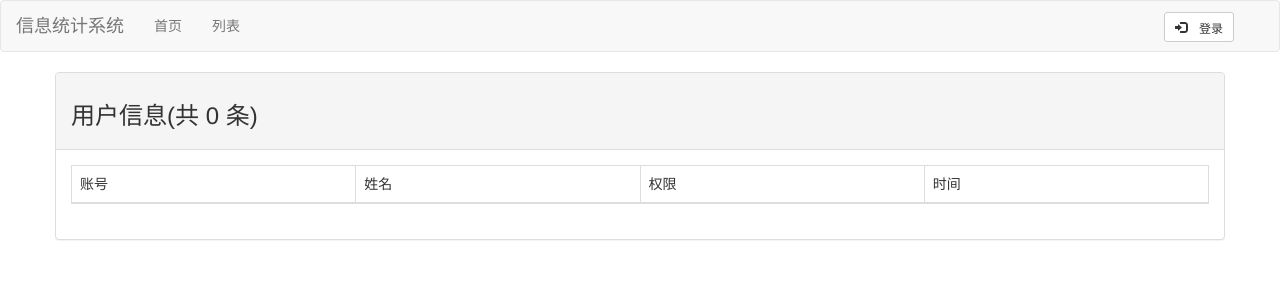
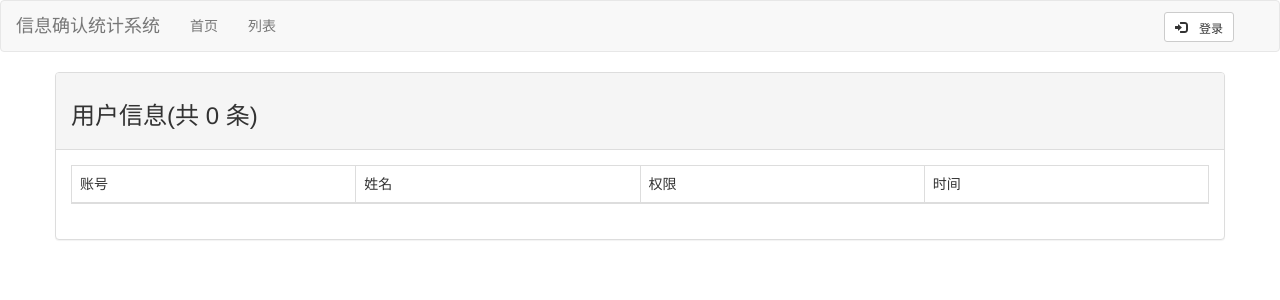
Before and after one commit to Jiubei0408/uploadSystem, a Flask app: page /lists in a window 1280 px wide. Shown: the top 300 px of the page. Run offline with Flask 2, Linux system fonts and the light colour scheme; the visitor is signed in with stand-in values (Sample User, id 1); data comes from the database, SQL or seed files in the repository; parts of the project's set-up code (start-up, migrations or seed data) failed here and were passed over; some libraries are stand-ins or nearby versions.

Commit message:
修改标题

```diff
--- a/templates/index.html
+++ b/templates/index.html
@@ -1,5 +1,5 @@
 {% extends "template.html" %}
-{% block title %}信息收集系统{% endblock %}
+{% block title %}信息确认统计系统{% endblock %}
 {% block page_content %}
     <!-- 模态框（Modal） -->
     <div class="modal fade" id="appendForm" tabindex="-1" role="dialog" aria-labelledby="myModalLabel"
--- a/templates/list.html
+++ b/templates/list.html
@@ -1,6 +1,6 @@
 {% extends "template.html" %}
 {% block title %}
-    信息列表
+    信息确认统计系统-用户列表
 {% endblock %}
 {% block page_content %}
     <div class="row">
--- a/templates/login.html
+++ b/templates/login.html
@@ -1,5 +1,5 @@
 {% extends "template.html" %}
-{% block title %}信息上传{% endblock %}
+{% block title %}信息确认统计系统-登录{% endblock %}
 {% block page_content %}
     <div class="col-lg-6 col-lg-offset-3">
         <div class="well well-sm">
--- a/templates/template.html
+++ b/templates/template.html
@@ -2,7 +2,7 @@
 {% import "bootstrap/wtf.html" as wtf %}
 
 {% block title %}
-    title
+    信息确认统计系统
 {% endblock %}
 
 {% block navbar %}
@@ -16,7 +16,7 @@
                     <span class="icon-bar"></span>
                     <span class="icon-bar"></span>
                 </button>
-                <a class="navbar-brand" href="/">信息统计系统</a>
+                <a class="navbar-brand" href="/">信息确认统计系统</a>
             </div>
             <div class="collapse navbar-collapse" id="nav-bar">
                 <ul class="nav navbar-nav">
```
